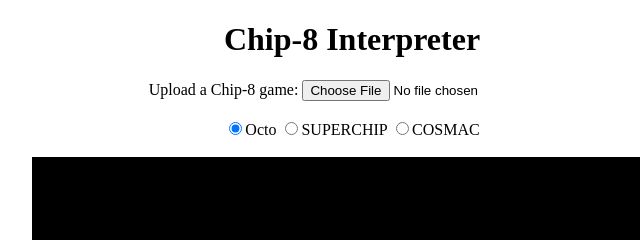
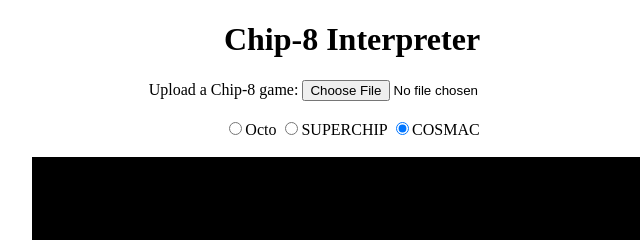
Before and after one commit to doing-it-sideways/chip8-emulator, a plain HTML site: page web/index.html in a window 1280 px wide. Shown: the top 240 px of the page, 288-928 px from the left. Drawn offline with Linux system fonts and the light colour scheme; no server answers.

Commit message:
changed default

```diff
--- a/web/index.html
+++ b/web/index.html
@@ -14,9 +14,9 @@
         </div>
         <br/>
         <form id="mode selector">
-            <label><input type="radio" id="mode1" name="mode" value="Octo" checked required>Octo</label>
+            <label><input type="radio" id="mode1" name="mode" value="Octo">Octo</label>
             <label><input type="radio" id="mode2" name="mode" value="SUPERCHIP">SUPERCHIP</label>
-            <label><input type="radio" id="mode3" name="mode" value="COSMAC">COSMAC</label>
+            <label><input type="radio" id="mode3" name="mode" value="COSMAC" checked required>COSMAC</label>
         </form>
         <br/>
         <canvas id="canvas">Your browser doesn't support HTML5</canvas>
```
